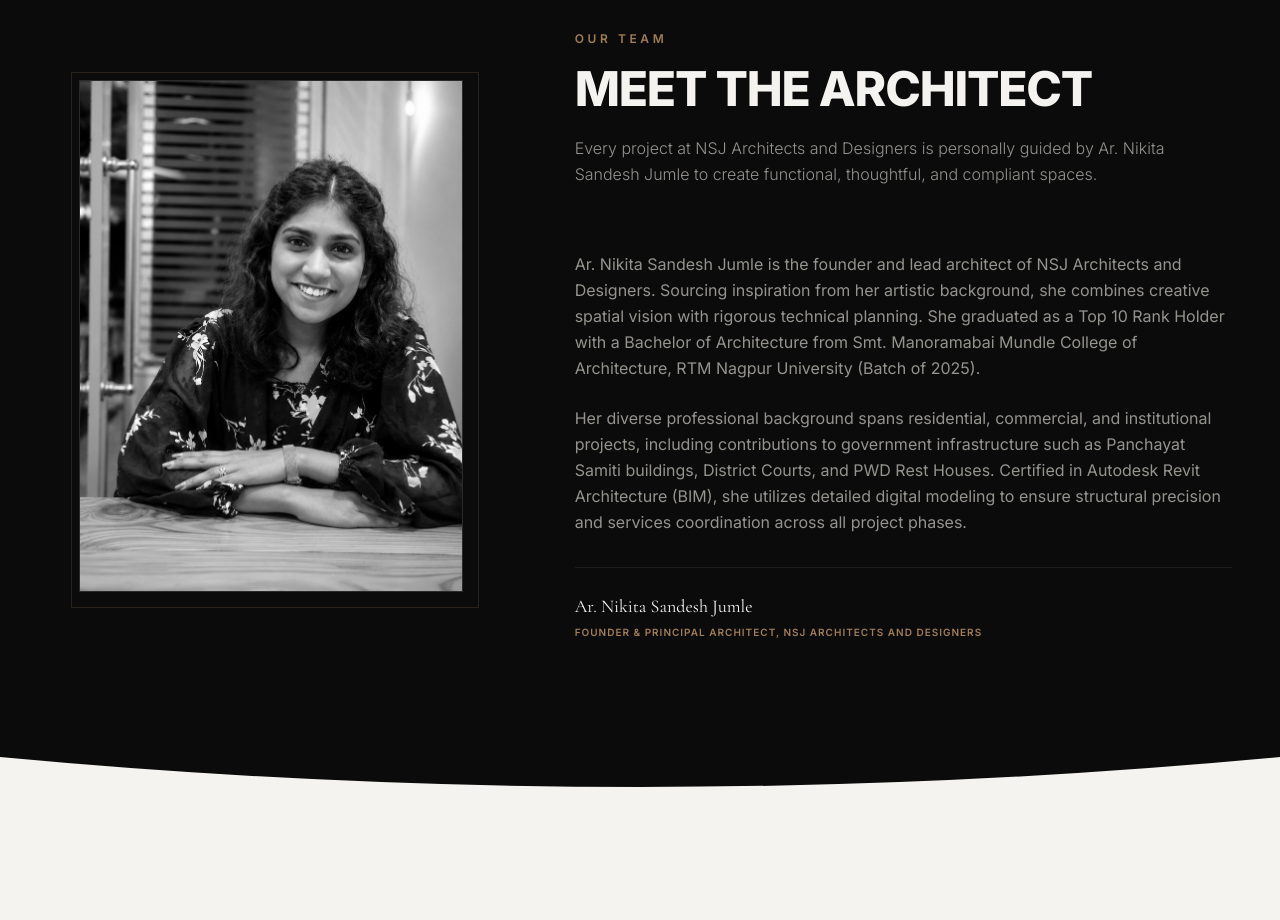
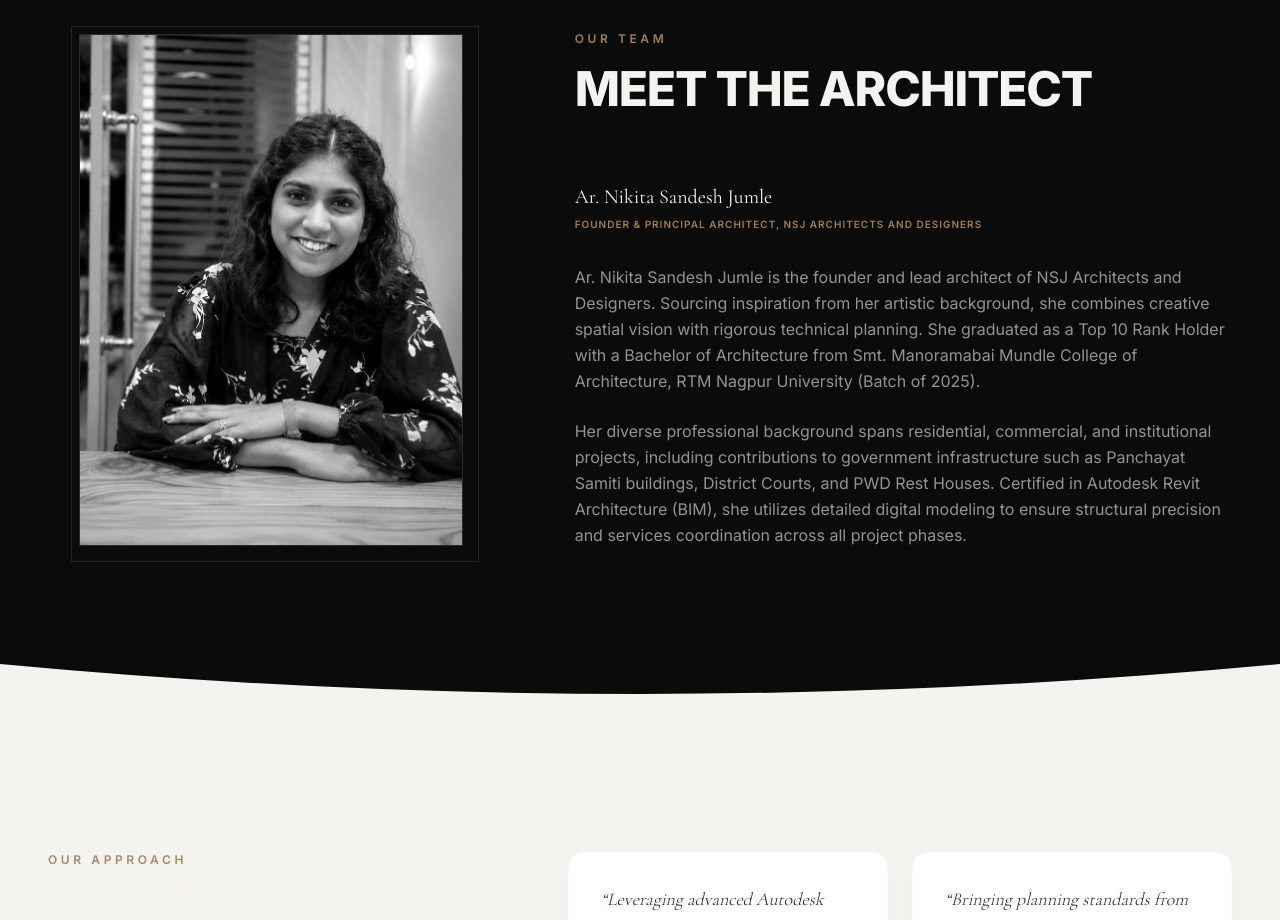
Before and after one commit to korderushi07/NSJ-Website, a Next.js app: page / in a window 1280 px wide. Shown: the part 5740-6660 px from the top of the page. Built offline with nearby package versions, Linux system fonts and the light colour scheme.

Commit message:
fixed layouting

```diff
--- a/src/components/sections/founder.tsx
+++ b/src/components/sections/founder.tsx
@@ -39,8 +39,18 @@ export function Founder() {
             <SectionHeader
               caption="Our Team"
               title="Meet the Architect"
-              description="Every project at NSJ Architects and Designers is personally guided by Ar. Nikita Sandesh Jumle to create functional, thoughtful, and compliant spaces."
+              className="mb-8"
             />
+
+            {/* Founder Designation Block */}
+            <div className="mb-8 font-sans">
+              <span className="font-serif text-xl text-studio-heading block">
+                Ar. Nikita Sandesh Jumle
+              </span>
+              <span className="text-[10px] uppercase tracking-widest text-studio-accent font-semibold block mt-1.5">
+                Founder & Principal Architect, NSJ Architects and Designers
+              </span>
+            </div>
 
             <div className="space-y-6 text-studio-body/80 text-sm md:text-base leading-relaxed font-sans max-w-2xl">
               <p>
@@ -49,16 +59,6 @@ export function Founder() {
               <p>
                 Her diverse professional background spans residential, commercial, and institutional projects, including contributions to government infrastructure such as Panchayat Samiti buildings, District Courts, and PWD Rest Houses. Certified in Autodesk Revit Architecture (BIM), she utilizes detailed digital modeling to ensure structural precision and services coordination across all project phases.
               </p>
-
-              {/* Founder Signoff Block */}
-              <div className="border-t border-studio-border/60 pt-6 mt-8">
-                <span className="font-serif text-lg text-studio-heading block">
-                  Ar. Nikita Sandesh Jumle
-                </span>
-                <span className="text-[10px] uppercase tracking-widest text-studio-accent font-semibold block mt-1">
-                  Founder & Principal Architect, NSJ Architects and Designers
-                </span>
-              </div>
             </div>
           </div>
 
```
